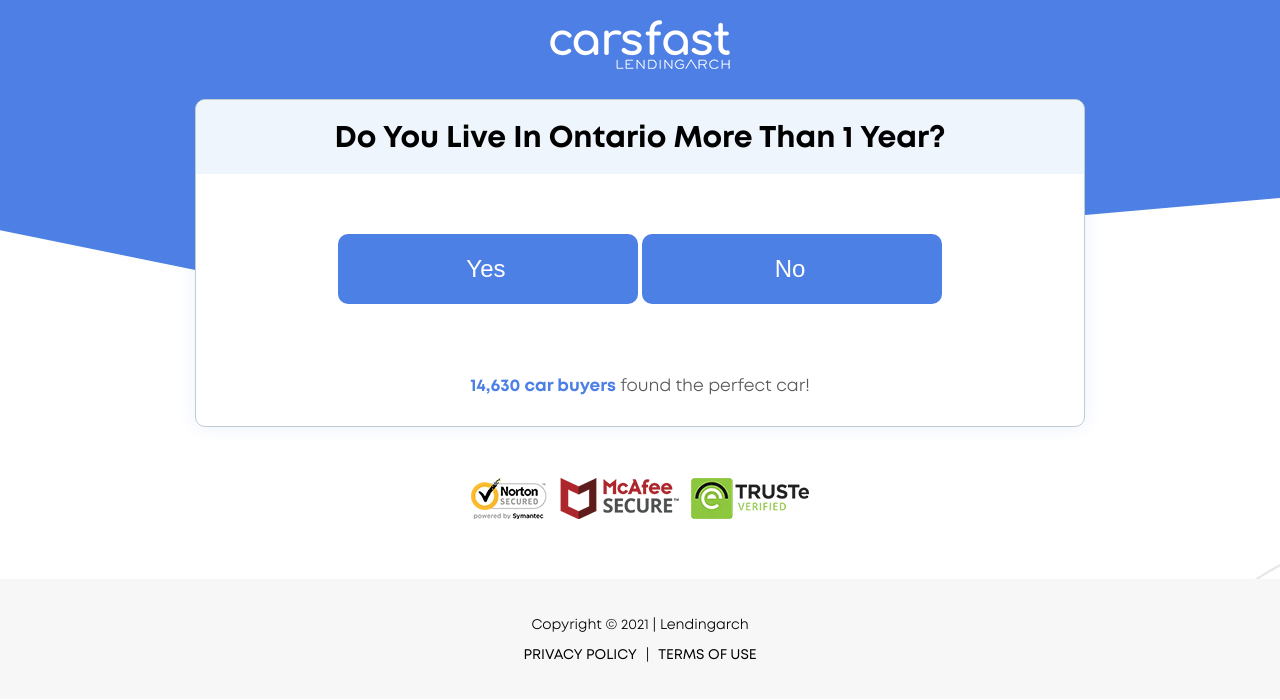
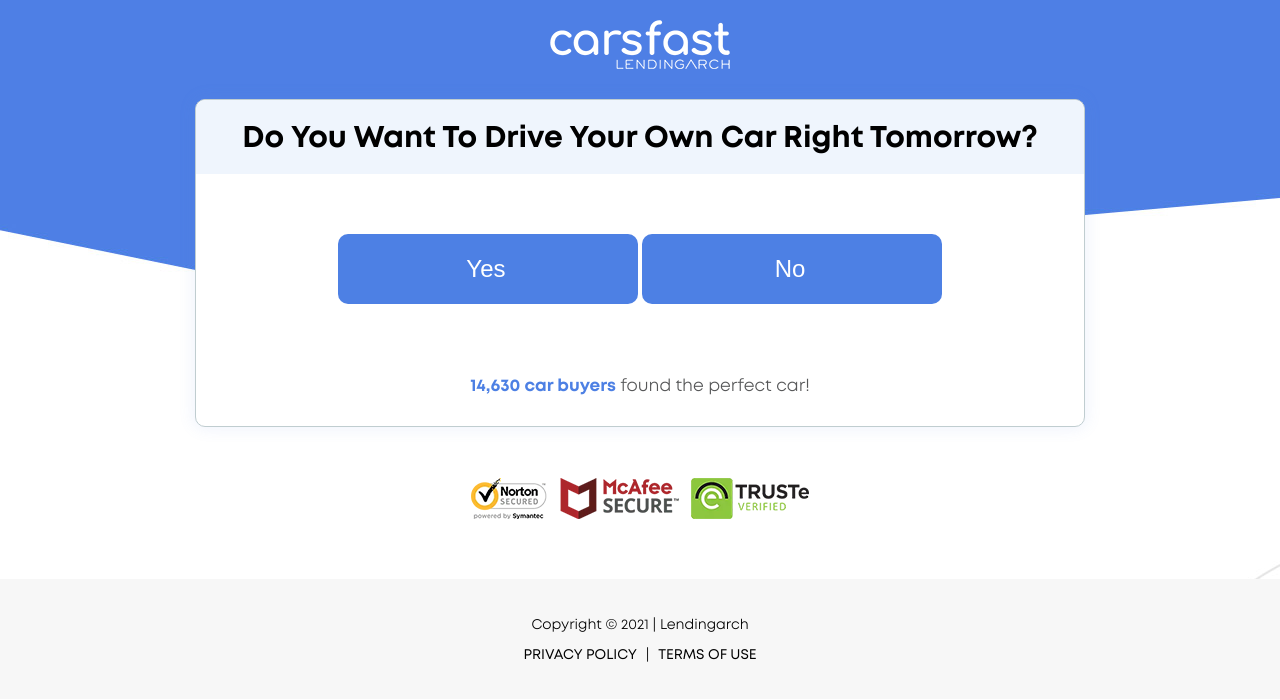
Before and after one commit to carsfast-loans-ca/Your-Own-Car, a plain HTML site: page index.html in a window 1280 px wide. Drawn offline with nearby package versions, Linux system fonts and the light colour scheme.

Commit message:
Update index.html

```diff
--- a/index.html
+++ b/index.html
@@ -27,7 +27,7 @@
 
                 <div class="quiz-box">
                                 <div class="quiz-hdng quiz-hdng2">
-                <h1>Do You Live In Ontario More Than 1 Year?</h1>
+                <h1>Do You Want To Drive Your Own Car Right Tomorrow?</h1>
             </div>
                             <div class="quiz-optnBx pdng1">
 
```
